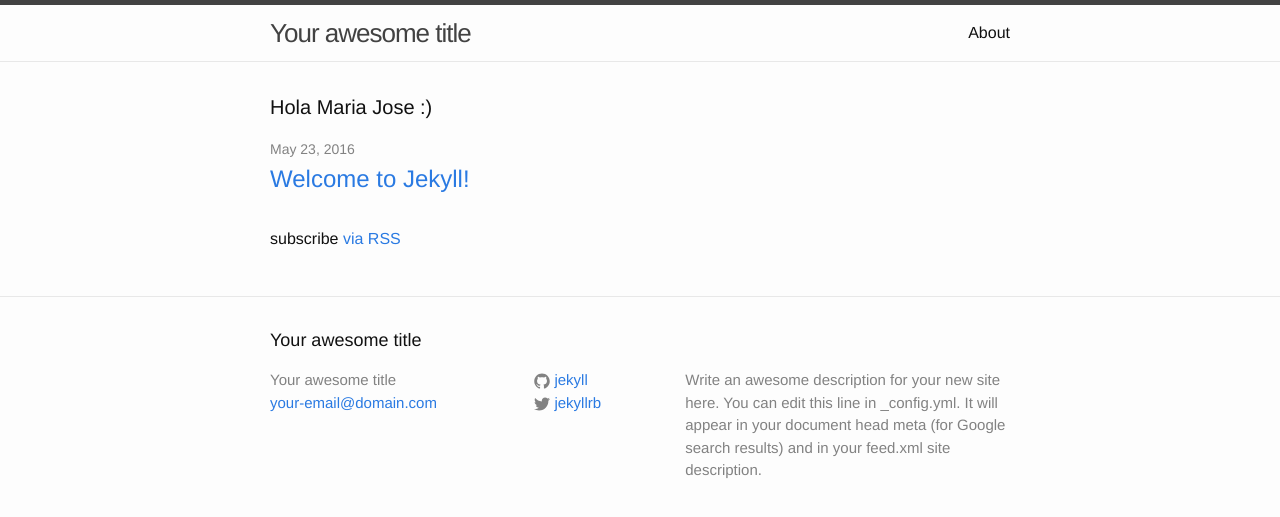
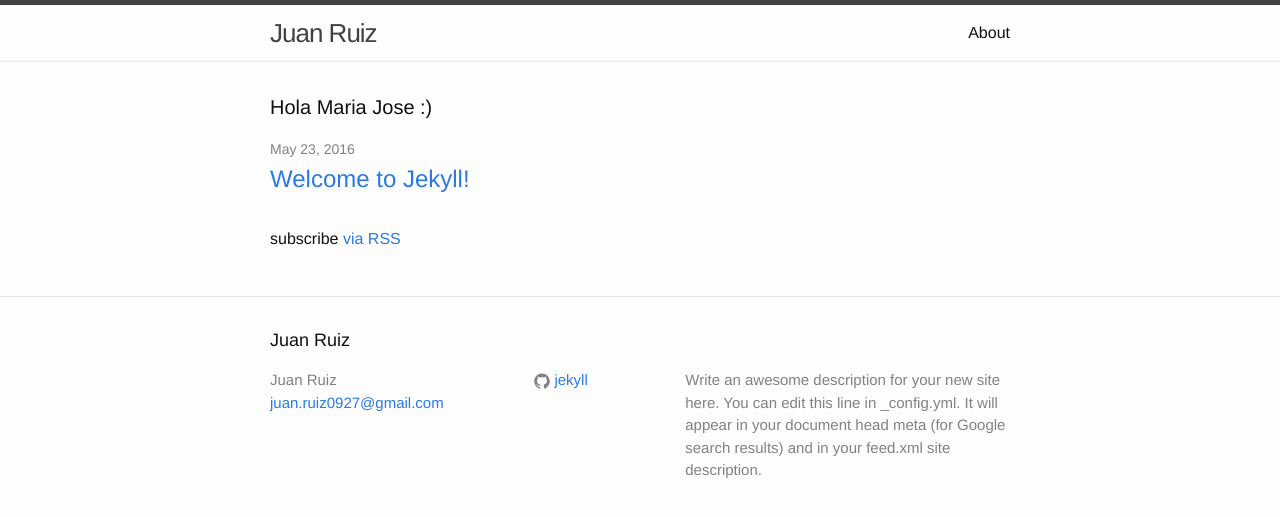
Before and after one commit to juancho09/juancho09.github.io, a Jekyll site: the page built from index.html, in a window 1280 px wide. Shown: the top 517 px of the page. Built offline with Jekyll 4.4.1, drawn with Linux system fonts in a browser that asks for light colours.

Commit message:
Update _config.yml

```diff
--- a/_config.yml
+++ b/_config.yml
@@ -6,15 +6,14 @@
 # 'jekyll serve'. If you change this file, please restart the server process.
 
 # Site settings
-title: Your awesome title
-email: your-email@domain.com
+title: Juan Ruiz
+email: juan.ruiz0927@gmail.com
 description: > # this means to ignore newlines until "baseurl:"
   Write an awesome description for your new site here. You can edit this
   line in _config.yml. It will appear in your document head meta (for
   Google search results) and in your feed.xml site description.
 baseurl: "" # the subpath of your site, e.g. /blog
 url: "http://yourdomain.com" # the base hostname & protocol for your site
-twitter_username: jekyllrb
 github_username:  jekyll
 
 # Build settings
```
